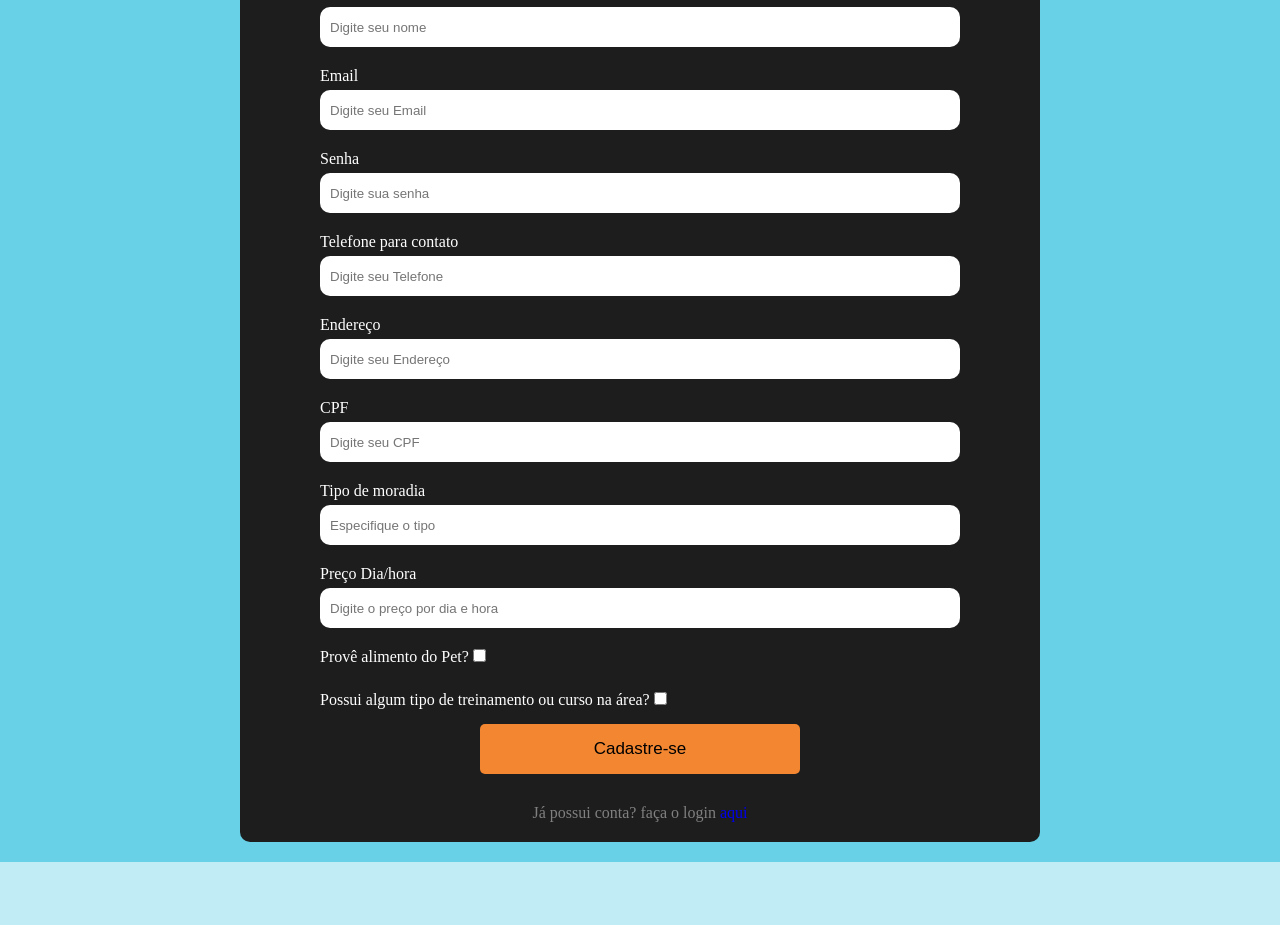
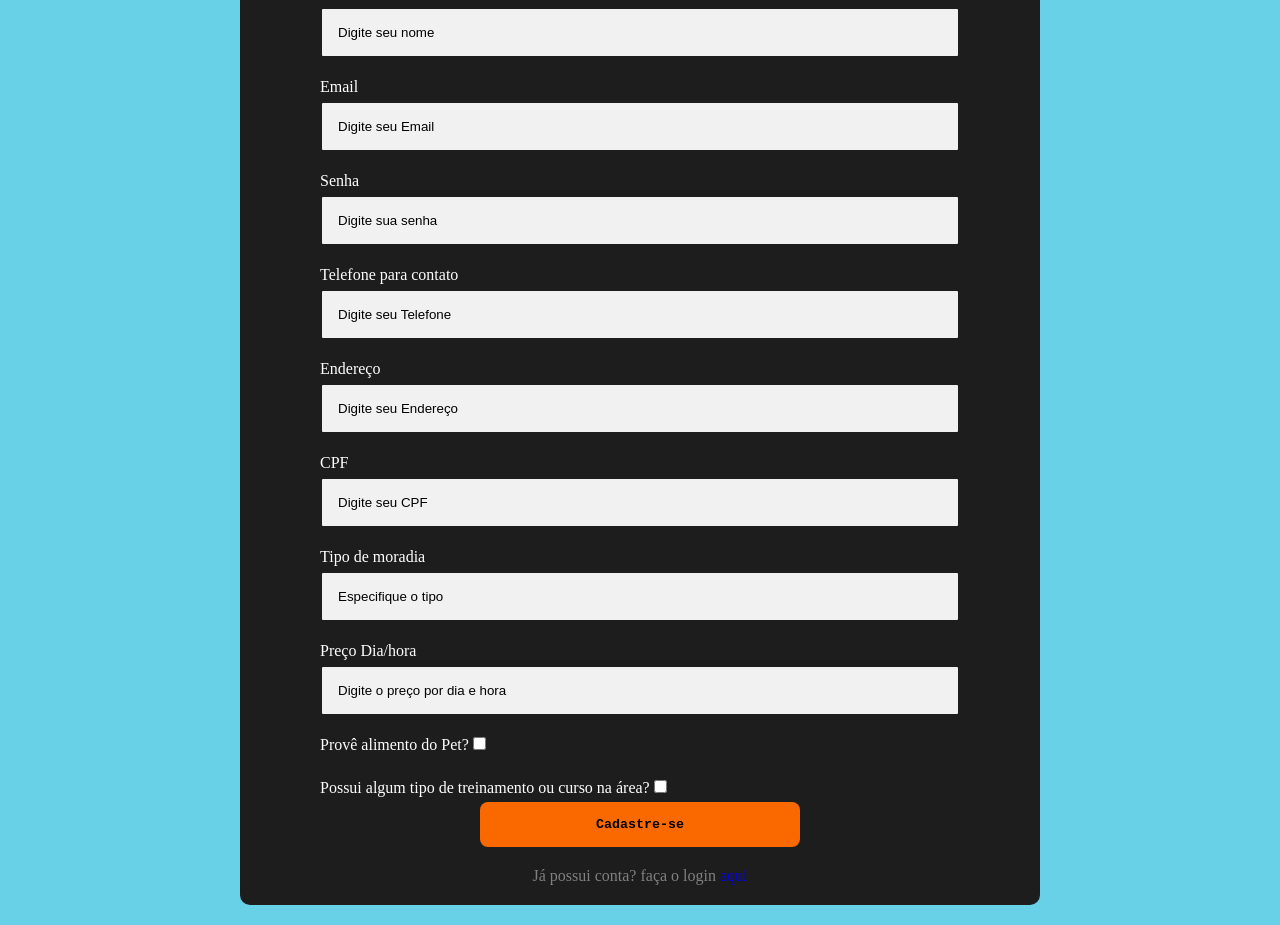
Before and after one commit to elitejp/projeto-final-raphael-grupo5, a React (Create React App) app: page /register-care in a window 1280 px wide. Shown: the part 206-1131 px from the top of the page. Before the commit the page ends 1068 px from the top, so only its background shows below. Built offline with nearby package versions, Linux system fonts and the light colour scheme.

Commit message:
fix/alteração para componentes padrões

```diff
--- a/src/components/Button/styles.js
+++ b/src/components/Button/styles.js
@@ -5,7 +5,7 @@ export const Container = styled.button`
     props.isGray ? "#C0C0C0" : props.notPrimary ? "#A4E3F0" : "#FA6900"};
   color: #000000;
   height: 45px;
-  width: 100%;
+  width: ${(props)=>props.w||"100%"};
   border-radius: 8px;
   border: 2px solid var(--Black);
   font-family: "Roboto mono", monospace;
@@ -13,6 +13,7 @@ export const Container = styled.button`
   transition: 0.5s;
   cursor: pointer;
   font-weight: 600;
+  margin:${(props)=>props.m||"0 auto"};
 
   :hover {
     border: 2px solid #000000;
--- a/src/pages/RegisterCareGiver/index.jsx
+++ b/src/pages/RegisterCareGiver/index.jsx
@@ -1,4 +1,4 @@
-import { StyledDiv,StyledText,StyledLabel,StyledForm,StyledInput, StyledButton } from "./styles";
+import { StyledDiv,StyledText,StyledLabel,StyledForm,StyledInput } from "./styles";
 import { useForm } from "react-hook-form";
 import * as yup from 'yup';
 import axios from "axios";
@@ -7,9 +7,11 @@ import { useHistory } from 'react-router-dom';
 import { Link } from "react-router-dom";
 import {toast} from "react-toastify"
 import 'react-toastify/dist/ReactToastify.css';
+import Button from "../../components/Button";
+import Input from "../../components/Input";
 
 function RegisterCareGiver() {
-const baseURL = "https://caregiver-and-pets.herokuapp.com"
+const baseURL = "https://caregiver-and-pets.herokuapp.com";
     const history= useHistory()
     function dados(dados){
         console.log(dados)
@@ -74,29 +76,29 @@ const baseURL = "https://caregiver-and-pets.herokuapp.com"
               <StyledForm onSubmit={handleSubmit(dados)} display="flex" fd="column" w="80%" margin="20px auto" dfd="column">
 
                     <StyledLabel>Nome</StyledLabel>
-                    <StyledInput placeholder="Digite seu nome" h="40px"  {...register("nome")}></StyledInput>
+                    <Input placeholder="Digite seu nome"  {...register("nome")}></Input>
 
                     <StyledLabel>Email</StyledLabel>
-                    <StyledInput type="text" placeholder="Digite seu Email" h="40px" {...register("email")} ></StyledInput>
+                    <Input type="text" placeholder="Digite seu Email" h="40px" {...register("email")} ></Input>
 
                     <StyledLabel>Senha</StyledLabel>
-                    <StyledInput type="password" placeholder="Digite sua senha" h="40px" {...register("senha")} ></StyledInput>
+                    <Input type="password" placeholder="Digite sua senha" h="40px" {...register("senha")} ></Input>
 
                     <StyledLabel>Telefone para contato</StyledLabel>
-                    <StyledInput type="number" placeholder="Digite seu Telefone" h="40px" {...register("telefone")}></StyledInput>
+                    <Input type="number" placeholder="Digite seu Telefone" h="40px" {...register("telefone")}></Input>
 
                     <StyledLabel>Endereço</StyledLabel>
-                    <StyledInput placeholder="Digite seu Endereço" h="40px" {...register("endereco")} ></StyledInput>
+                    <Input placeholder="Digite seu Endereço" h="40px" {...register("endereco")} ></Input>
 
 
                     <StyledLabel>CPF</StyledLabel>
-                    <StyledInput placeholder="Digite seu CPF" h="40px" {...register("cpf")}></StyledInput>
+                    <Input placeholder="Digite seu CPF" h="40px" {...register("cpf")}></Input>
 
                     <StyledLabel>Tipo de moradia</StyledLabel>
-                    <StyledInput placeholder="Especifique o tipo" h="40px" {...register("tipo_moradia")}></StyledInput>
+                    <Input placeholder="Especifique o tipo" h="40px" {...register("tipo_moradia")}></Input>
 
                     <StyledLabel>Preço Dia/hora</StyledLabel>
-                    <StyledInput placeholder="Digite o preço por dia e hora" h="40px" {...register("preco")}></StyledInput>
+                    <Input placeholder="Digite o preço por dia e hora" h="40px" {...register("preco")}></Input>
 
 
 
@@ -105,7 +107,7 @@ const baseURL = "https://caregiver-and-pets.herokuapp.com"
 
 
 
-                     <StyledButton type="submit" w="50%"backg="#F28631">Cadastre-se</StyledButton>
+                     <Button w="50%" type ="submit">Cadastre-se</Button>
                  </StyledForm>
 
                       <StyledText margin="0 auto 20px " color="gray" >Já possui conta? faça o login <Link to={"/login"}>aqui</Link></StyledText>
```
